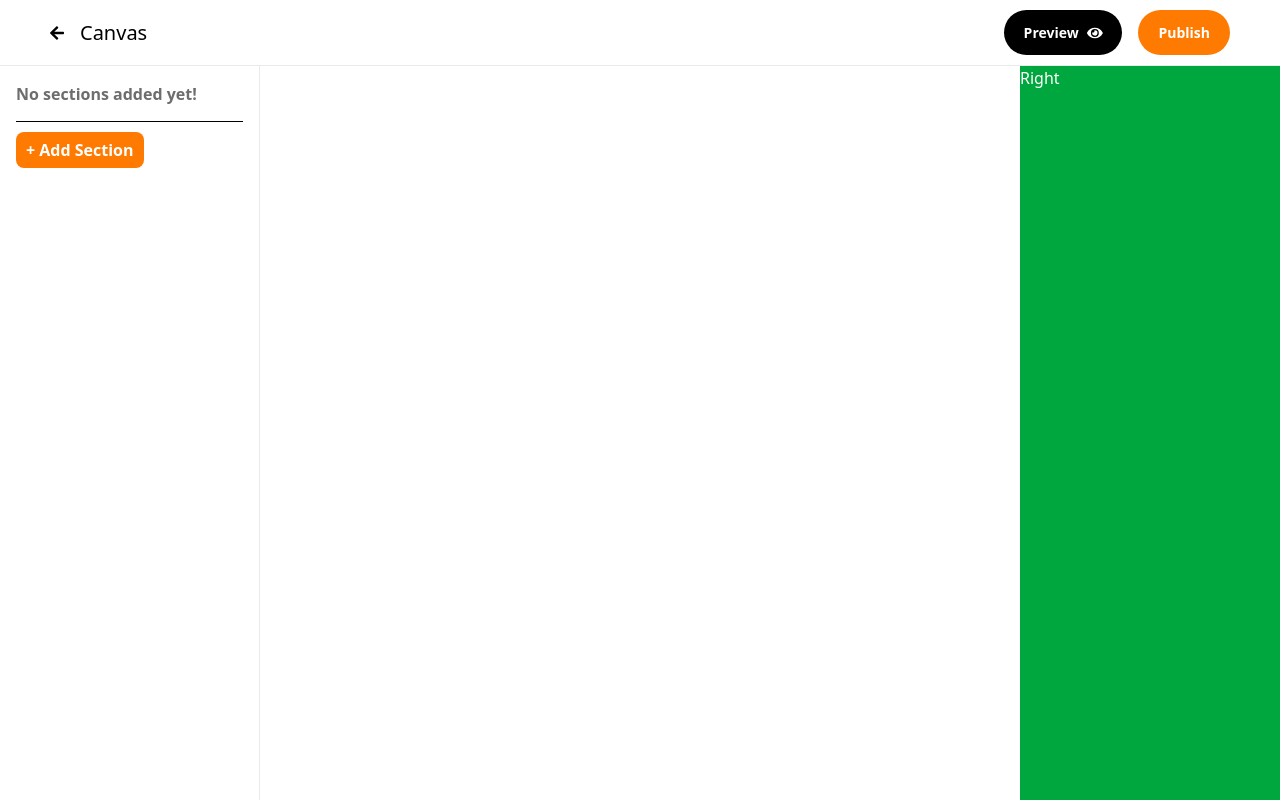
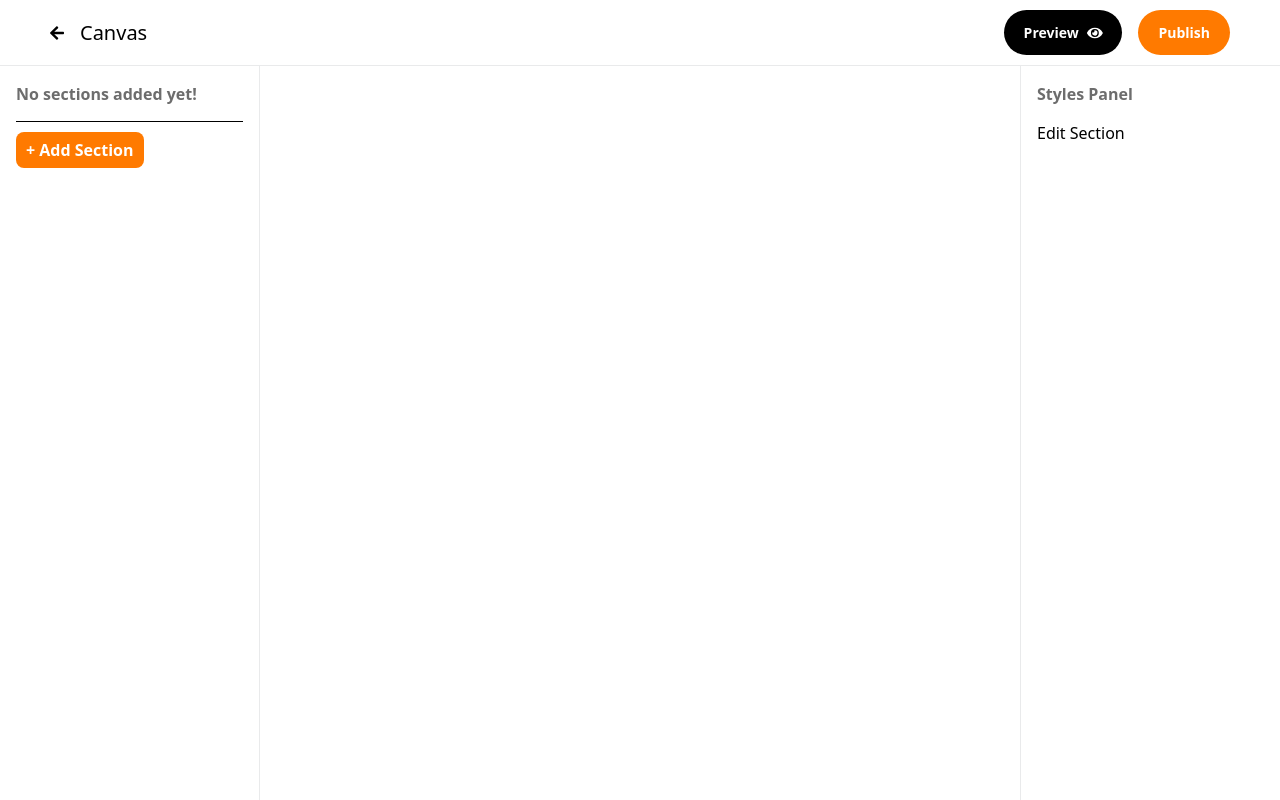
Before and after one commit to youssefrag/Pixelo, a Next.js app in the folder frontend/: page /builder in a window 1280 px wide. Built offline with nearby package versions, Linux system fonts and the light colour scheme.

Commit message:
render component and section styles

```diff
--- a/frontend/app/types.ts
+++ b/frontend/app/types.ts
@@ -50,6 +50,7 @@ export const isComponent = (n: BuilderNode): n is ComponentNode =>
 
 export type TextDraft = {
   id: string;
+  type: "component";
   kind: "heading" | "paragraph";
   targetParentId: string | null;
   props: { text: string };
--- a/frontend/components/BuilderMiddle/DraftTextInput.tsx
+++ b/frontend/components/BuilderMiddle/DraftTextInput.tsx
@@ -1,4 +1,3 @@
-import { useState } from "react";
 import { useDispatch } from "react-redux";
 import type { RootState, AppDispatch } from "@/store";
 
--- /dev/null
+++ b/frontend/components/BuilderSideBars/ComponentEditor.tsx
@@ -0,0 +1,3 @@
+export default function ComponentEditor() {
+  return <h1>Edit Component</h1>;
+}
--- a/frontend/components/BuilderSideBars/LeftBar.tsx
+++ b/frontend/components/BuilderSideBars/LeftBar.tsx
@@ -23,8 +23,6 @@ export default function LeftBar() {
   const { rootOrder, nodes, selectedId, ui } = useSelector(
     (state: RootState) => state.builderSlice
   );
-
-  console.log(ui);
 
   const addTopLevel = () => {
     const index = rootOrder.length + 1;
--- a/frontend/components/BuilderSideBars/RightBar.tsx
+++ b/frontend/components/BuilderSideBars/RightBar.tsx
@@ -1,7 +1,40 @@
+"use client";
+
+import { useDispatch, useSelector } from "react-redux";
+import type { RootState, AppDispatch } from "@/store";
+
+import { updateSelectedStyle } from "@/store/slices/builderSlice";
+import SectionEditor from "./SectionEditor";
+import ComponentEditor from "./ComponentEditor";
+
 export default function RightBar() {
+  const dispatch = useDispatch<AppDispatch>();
+
+  const { selectedId, nodes, ui } = useSelector(
+    (state: RootState) => state.builderSlice
+  );
+
+  const target =
+    ui.draft && ui.draft.id === selectedId ? ui.draft : nodes[selectedId ?? ""];
+
+  // if (!target || !selectedId) return <SectionEditor />;
+
+  const setStyle = (key: string, value: string) => {
+    dispatch(updateSelectedStyle({ key, value }));
+  };
+
+  // console.log(target.type);
+
   return (
-    <div className="w-[260px] bg-green-600">
-      <h4 className="text-white">Right</h4>
+    <div className="w-[260px] border-l border-[#E9EAEB] p-4">
+      <div className="text-[#6D6D6D] font-[600] mb-[15px]">Styles Panel</div>
+      {!target ? (
+        <SectionEditor />
+      ) : target.type === "component" ? (
+        <ComponentEditor />
+      ) : (
+        <SectionEditor />
+      )}
     </div>
   );
 }
--- /dev/null
+++ b/frontend/components/BuilderSideBars/SectionEditor.tsx
@@ -0,0 +1,3 @@
+export default function SectionEditor() {
+  return <h1>Edit Section</h1>;
+}
--- a/frontend/store/slices/builderSlice.ts
+++ b/frontend/store/slices/builderSlice.ts
@@ -77,7 +77,6 @@ const builderSlice = createSlice({
       },
     },
     select(state, action: PayloadAction<string | null>) {
-      console.log("REACHED HERE");
       state.selectedId = action.payload;
       if (state.selectedId === null) return;
 
@@ -115,6 +114,7 @@ const builderSlice = createSlice({
 
       state.ui.draft = {
         id,
+        type: "component",
         kind,
         targetParentId: parentId,
         props: { text: "" },
@@ -129,12 +129,27 @@ const builderSlice = createSlice({
       if (!state.ui.draft) return;
       state.ui.draft.props.text = action.payload;
     },
-    updateTextDraftStyle(
+
+    updateSelectedStyle(
       state,
       action: PayloadAction<{ key: string; value: string }>
     ) {
-      if (!state.ui.draft) return;
-      state.ui.draft.styles[action.payload.key] = action.payload.value;
+      const { key, value } = action.payload;
+
+      const { selectedId } = state;
+
+      if (!selectedId) return;
+
+      if (state.ui.draft && state.ui.draft.id === selectedId) {
+        state.ui.draft.styles[key] = value;
+        return;
+      }
+
+      const node = state.nodes[selectedId];
+
+      if (!node) return;
+
+      node.styles[key] = value;
     },
   },
 });
@@ -146,5 +161,6 @@ export const {
   closeComponentPicker,
   startTextDraft,
   updateTextDraftContent,
+  updateSelectedStyle,
 } = builderSlice.actions;
 export default builderSlice.reducer;
```
